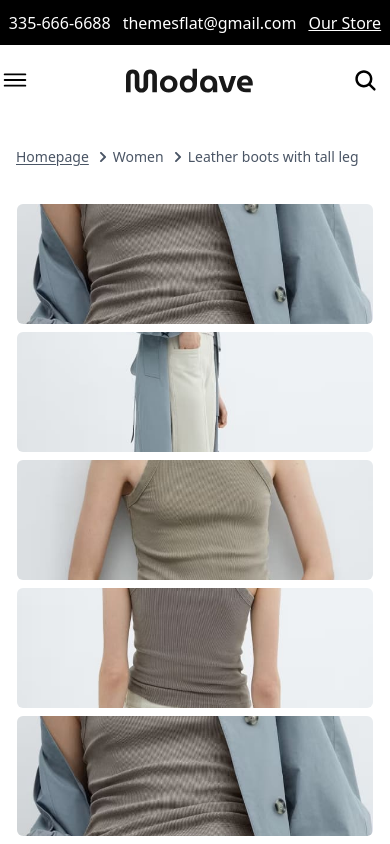
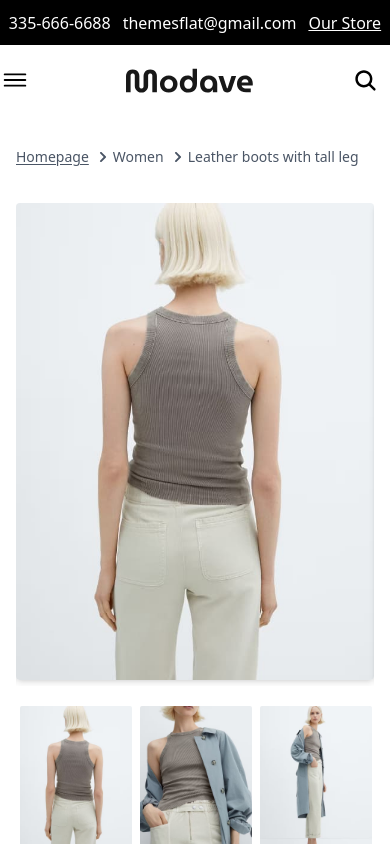
Before and after one commit to phuclonghuudong/LuanVanTotNghiepUIT, a React (Vite) app in the folder shop/: page /product/detail-1 in a window 390 px wide. Shown: the top 844 px of the page. Built offline with nearby package versions, Linux system fonts and the light colour scheme.

Commit message:
fix thumnail hình ảnh product detail mobile

```diff
--- a/shop/src/main.jsx
+++ b/shop/src/main.jsx
@@ -1,9 +1,10 @@
 import { createRoot } from "react-dom/client";
 import App from "./App.jsx";
 import "./index.css";
+import { StrictMode } from "react";
 
 createRoot(document.getElementById("root")).render(
-  // <StrictMode>
-  <App />,
-  // </StrictMode>,
+  <StrictMode>
+    <App />,
+  </StrictMode>
 );
--- a/shop/src/v1/components/common/products/ImageGalleryComponent.jsx
+++ b/shop/src/v1/components/common/products/ImageGalleryComponent.jsx
@@ -9,35 +9,42 @@ const ImageGalleryComponent = ({ images = [] }) => {
 
   const [nav1, setNav1] = useState(null);
   const [nav2, setNav2] = useState(null);
+  const [isDesktop, setIsDesktop] = useState(window.innerWidth >= 768);
 
   useEffect(() => {
     setNav1(slider1.current);
     setNav2(slider2.current);
+    const handleResize = () => {
+      setIsDesktop(window.innerWidth >= 768);
+    };
+
+    window.addEventListener("resize", handleResize);
+    return () => window.removeEventListener("resize", handleResize);
   }, []);
 
   return (
     <div className='flex flex-col md:flex-row gap-4 w-full'>
       {/* Thumbnails */}
-      <div className='md:w-24 md:flex md:flex-col flex-row gap-y-2 overflow-y-auto md:overflow-y-auto md:overflow-x-hidden justify-between '>
+      <div className='w-full md:w-24 md:order-1 order-2 flex md:flex-col flex-row gap-y-2 overflow-x-hidden overflow-y-auto md:overflow-y-auto md:overflow-x-hidden'>
         <Slider
           asNavFor={nav1}
           ref={slider2}
-          slidesToShow={5}
+          slidesToShow={isDesktop ? 4 : 3}
           swipeToSlide
           focusOnSelect
-          vertical
-          className='thumb-slider'
+          vertical={isDesktop}
+          className='thumb-slider w-full'
         >
           {images.map((img, idx) => (
-            <div key={idx} className='h-full rounded-md'>
-              <img src={img} alt={`thumb-${idx}`} className='w-full h-30 object-cover rounded-md' />
+            <div key={idx} className='w-9 md:w-full md:h-full rounded-md gap-2'>
+              <img src={img} alt={`thumb-${idx}`} className='p-1 w-full  md:w-full md:h-30 object-cover rounded-md ' />
             </div>
           ))}
         </Slider>
       </div>
 
       {/* Main Image */}
-      <div className='md:flex-1 overflow-hidden'>
+      <div className='md:flex-1 md:order-2 order-1 overflow-hidden'>
         <Slider asNavFor={nav2} ref={slider1} arrows={false} className='main-slider'>
           {images.map((img, idx) => (
             <div key={idx} className='h-full w-full'>
--- a/shop/src/v1/screens/pages/products/ProductDetail.jsx
+++ b/shop/src/v1/screens/pages/products/ProductDetail.jsx
@@ -28,9 +28,16 @@ const ProductDetail = () => {
         breadcrumbAlign='left'
         breadcrumb={[{ label: "Homepage", href: "/" }, { label: "Women" }, { label: "Leather boots with tall leg" }]}
       />
-      <section className='max-w-screen-xl mx-auto px-4 py-3 grid grid-cols-1 md:grid-cols-2 gap-8'>
-        <ImageGalleryComponent images={images} />
-        <ProductInfoComponent product={product} />
+      <section className='max-w-screen-xl mx-auto px-4 py-3 grid grid-cols-1 md:grid-cols-2 gap-8 items-start'>
+        {/* Gallery */}
+        <div className='w-full h-full'>
+          <ImageGalleryComponent images={images} />
+        </div>
+
+        {/* Info */}
+        <div className='w-full h-full'>
+          <ProductInfoComponent product={product} />
+        </div>
       </section>
 
       {/* <ProductStickyBar product={product} /> */}
```
